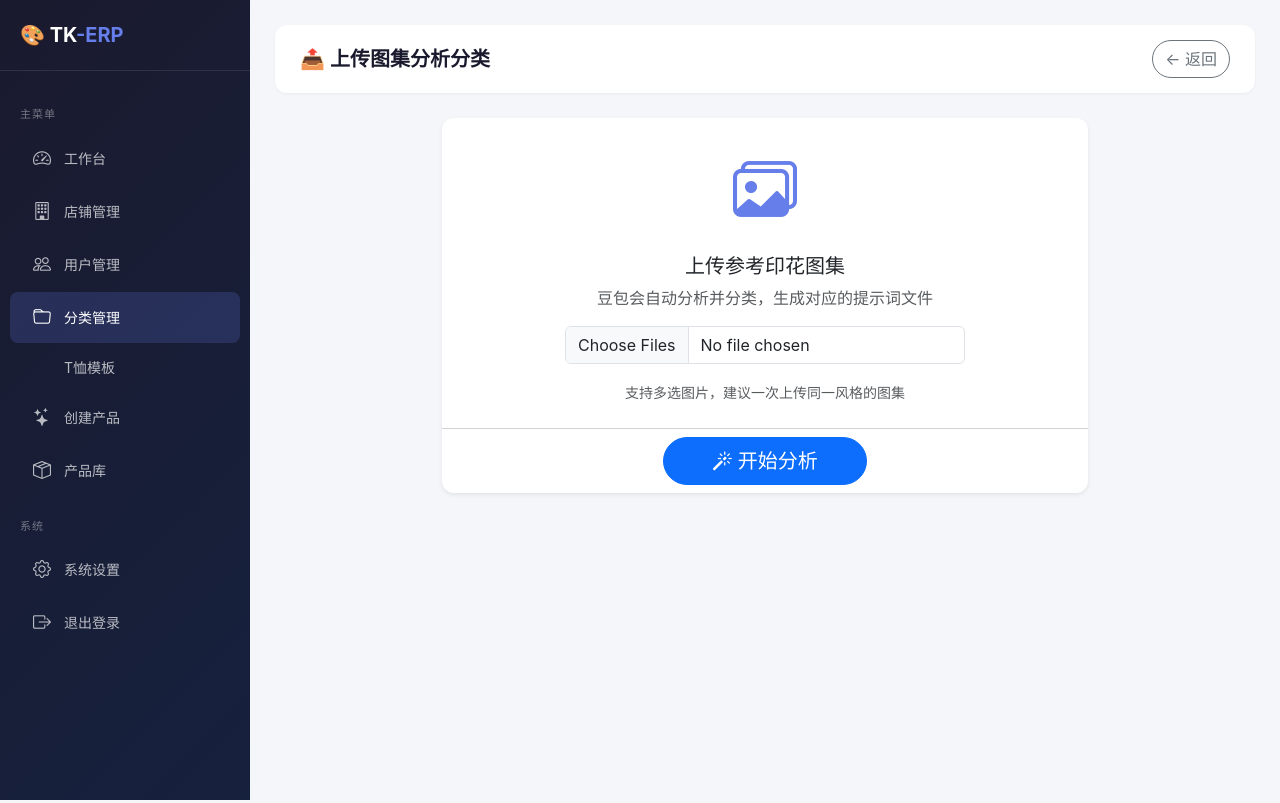
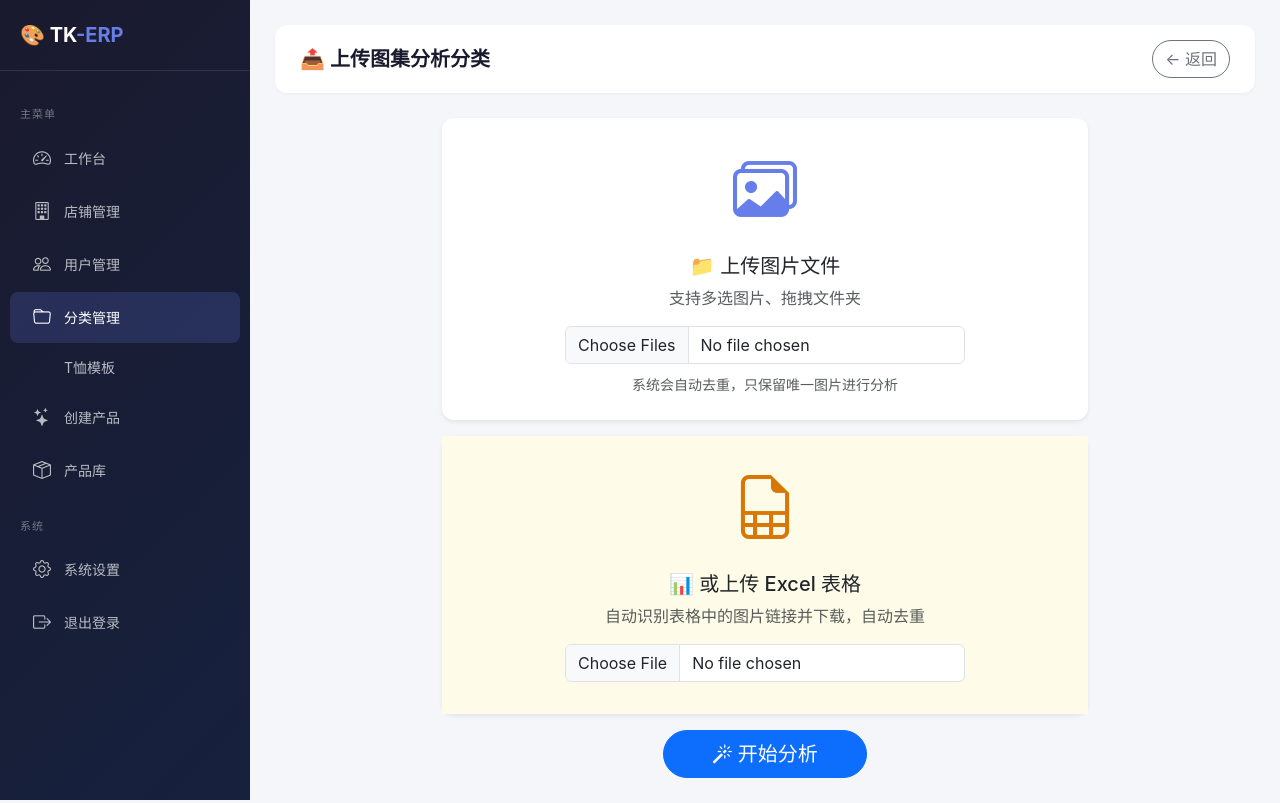
Before and after one commit to VencentLin/tk-erp, a Django app: page /categories/upload/ in a window 1280 px wide. Run offline with Django 4.2, Linux system fonts and the light colour scheme; a user stored in the database is signed in; tables that the repository leaves empty hold one stand-in row (values such as "Sample post"); parts of the project's set-up code (start-up, migrations or seed data) failed here and were passed over; some libraries are stand-ins or nearby versions.

Commit message:
feat: batch import for categories - Excel URL support, folder upload, SHA256 dedup
- Excel parsing: auto-detect image URLs from spreadsheet
- Direct folder/file upload with multi-select
- SHA256 hash deduplication
- Tokopedia/Shopee/Lazada Referer headers for 403 bypass
- Results dashboard: collected/duplicates/created/updated stats
- _analyze_image_collection now accepts both bytes and UploadedFile

Co-Authored-By: Claude Opus 4.8 <noreply@anthropic.com>

```diff
--- a/src/apps/dashboard/templates/dashboard/category_upload.html
+++ b/src/apps/dashboard/templates/dashboard/category_upload.html
@@ -2,20 +2,50 @@
 {% block title %}分析图集 - TK-ERP{% endblock %}
 {% block content %}
 <div class="topbar"><h5>📤 上传图集分析分类</h5><a href="{% url 'category_list' %}" class="btn btn-outline-secondary rounded-pill">← 返回</a></div>
+
+{% if collected is not None %}
+<div class="card border-0 shadow-sm mb-4" style="border-radius:12px;">
+    <div class="card-body p-4">
+        <h5>📊 导入结果</h5>
+        <div class="row g-3 mb-3">
+            <div class="col-3"><div class="stat-card"><div class="icon" style="background:#d1fae5;"><i class="bi bi-check-lg" style="color:#059669;"></i></div><div><div class="value">{{ collected }}</div><div class="label">收集</div></div></div></div>
+            <div class="col-3"><div class="stat-card"><div class="icon" style="background:#fef3c7;"><i class="bi bi-arrow-repeat" style="color:#d97706;"></i></div><div><div class="value">{{ duplicates }}</div><div class="label">去重</div></div></div></div>
+            <div class="col-3"><div class="stat-card"><div class="icon" style="background:#d1fae5;"><i class="bi bi-plus-lg" style="color:#059669;"></i></div><div><div class="value">{{ created }}</div><div class="label">新分类</div></div></div></div>
+            <div class="col-3"><div class="stat-card"><div class="icon" style="background:#dbeafe;"><i class="bi bi-pencil" style="color:#2563eb;"></i></div><div><div class="value">{{ updated }}</div><div class="label">更新</div></div></div></div>
+        </div>
+        <a href="{% url 'category_upload' %}" class="btn btn-primary rounded-pill">继续上传</a>
+        <a href="{% url 'category_list' %}" class="btn btn-outline-secondary rounded-pill">查看分类</a>
+    </div>
+</div>
+{% elif error %}
+<div class="alert alert-danger" style="border-radius:12px;"><pre style="font-size:12px;white-space:pre-wrap;margin:0;">{{ error }}</pre></div>
+<a href="{% url 'category_upload' %}" class="btn btn-outline-primary rounded-pill">重试</a>
+{% else %}
 <div class="row justify-content-center"><div class="col-lg-8">
     <form method="post" enctype="multipart/form-data">{% csrf_token %}
-        <div class="card border-0 shadow-sm" style="border-radius:12px;">
+        <div class="card border-0 shadow-sm mb-3" style="border-radius:12px;">
             <div class="card-body p-4 text-center">
                 <i class="bi bi-images" style="font-size:64px;color:#667eea;"></i>
-                <h5 class="mt-3">上传参考印花图集</h5>
-                <p class="text-muted">豆包会自动分析并分类，生成对应的提示词文件</p>
-                <input type="file" name="images" multiple accept="image/*" class="form-control mb-3" style="max-width:400px;margin:0 auto;">
-                <small class="text-muted">支持多选图片，建议一次上传同一风格的图集</small>
+                <h5 class="mt-3">📁 上传图片文件</h5>
+                <p class="text-muted">支持多选图片、拖拽文件夹</p>
+                <input type="file" name="images" multiple accept="image/*" class="form-control mb-2" style="max-width:400px;margin:0 auto;">
+                <small class="text-muted">系统会自动去重，只保留唯一图片进行分析</small>
             </div>
-            <div class="card-footer bg-transparent text-center">
-                <button type="submit" class="btn btn-primary btn-lg rounded-pill px-5"><i class="bi bi-magic"></i> 开始分析</button>
+        </div>
+
+        <div class="card border-0 shadow-sm mb-3" style="border-radius:12px;">
+            <div class="card-body p-4 text-center" style="background:#fefce8;">
+                <i class="bi bi-file-earmark-spreadsheet" style="font-size:64px;color:#d97706;"></i>
+                <h5 class="mt-3">📊 或上传 Excel 表格</h5>
+                <p class="text-muted">自动识别表格中的图片链接并下载，自动去重</p>
+                <input type="file" name="excel_file" accept=".xlsx,.xls" class="form-control mb-2" style="max-width:400px;margin:0 auto;">
             </div>
+        </div>
+
+        <div class="text-center">
+            <button type="submit" class="btn btn-primary btn-lg rounded-pill px-5"><i class="bi bi-magic"></i> 开始分析</button>
         </div>
     </form>
 </div></div>
+{% endif %}
 {% endblock %}
--- a/src/apps/dashboard/views.py
+++ b/src/apps/dashboard/views.py
@@ -205,12 +205,30 @@ def category_list(request):
 
 @staff_required
 def category_upload(request):
-    """上传图集 → 豆包分析 → 创建/更新分类"""
+    """上传图集 → 去重 → 豆包分析 → 创建/更新分类"""
+    ctx = {'results': None, 'error': None}
+
     if request.method == 'POST':
-        files = request.FILES.getlist('images')
-        if files:
-            try:
-                categories = _analyze_image_collection(files)
+        try:
+            files = request.FILES.getlist('images')
+            excel_file = request.FILES.get('excel_file')
+
+            if not files and not excel_file:
+                messages.error(request, '请上传图片或 Excel 文件')
+                return redirect('category_upload')
+
+            # Step 1: 收集 + 去重
+            excel_data = excel_file.read() if (excel_file and excel_file.size > 0) else None
+            from apps.categories.batch_import import batch_collect_images
+            results, unique_images = batch_collect_images(files=files if files else None, excel_file=excel_data)
+
+            ok_count = sum(1 for r in results if r.status == 'ok')
+            dup_count = sum(1 for r in results if r.status == 'duplicate')
+            err_count = sum(1 for r in results if r.status == 'error')
+
+            if unique_images:
+                # Step 2: 豆包分析分类
+                categories = _analyze_image_collection(unique_images)
                 created_count, updated_count = 0, 0
                 for cat_data in categories:
                     slug = cat_data['name'].lower().replace(' ', '-').replace('/', '-')
@@ -235,12 +253,28 @@ def category_upload(request):
                         )
                         _create_category_md(cat)
                         created_count += 1
-                messages.success(request, f'创建 {created_count} 个分类，更新 {updated_count} 个分类')
-            except Exception as e:
-                import traceback
-                messages.error(request, f'分析失败: {e}')
-            return redirect('category_list')
-    return render(request, 'dashboard/category_upload.html')
+
+                ctx['collected'] = ok_count
+                ctx['duplicates'] = dup_count
+                ctx['errors'] = err_count
+                ctx['created'] = created_count
+                ctx['updated'] = updated_count
+                messages.success(request,
+                    f'收集 {ok_count} 张 (去重{dup_count}) → {created_count} 新分类 + {updated_count} 更新')
+            else:
+                ctx['collected'] = 0
+                ctx['duplicates'] = dup_count
+                ctx['errors'] = err_count
+                messages.warning(request, f'没有新图片（去重{dup_count}张，失败{err_count}张）')
+
+            if ok_count <= 50:
+                ctx['results'] = results
+
+        except Exception as e:
+            import traceback
+            ctx['error'] = f'{type(e).__name__}: {e}\n{traceback.format_exc()}'
+
+    return render(request, 'dashboard/category_upload.html', ctx)
 
 @staff_required
 def category_edit(request, cid):
@@ -271,12 +305,15 @@ def category_delete(request, cid):
     return redirect('category_list')
 
 def _analyze_image_collection(files) -> list:
-    """豆包分析图集，返回分类列表"""
+    """豆包分析图集（接受 bytes 列表或 Django UploadedFile 列表），返回分类列表"""
     import base64, requests, json as json_mod
     images_b64 = []
     for f in files[:10]:
-        f.seek(0)
-        images_b64.append(base64.b64encode(f.read()).decode())
+        if isinstance(f, bytes):
+            images_b64.append(base64.b64encode(f).decode())
+        else:
+            f.seek(0)
+            images_b64.append(base64.b64encode(f.read()).decode())
 
     content = []
     for img in images_b64:
```
Also changed, not shown: src/apps/categories/batch_import.py (added, +110 -0 lines).
